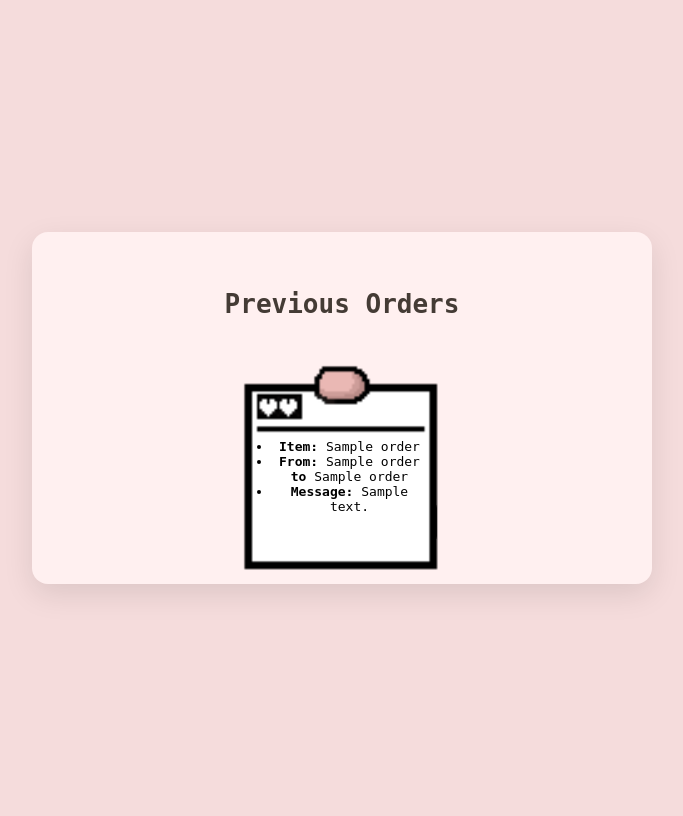
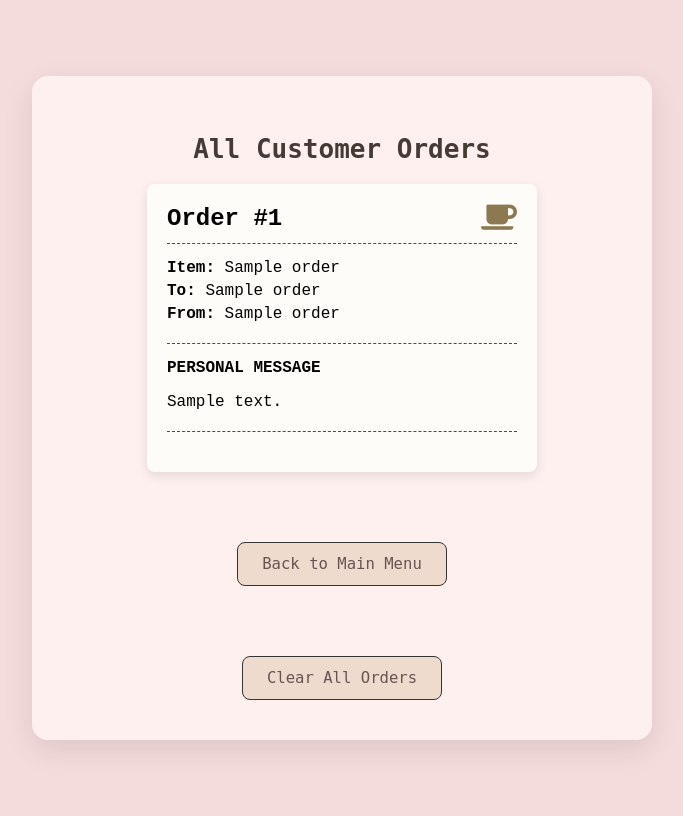
Before and after one commit to starryyeyed/coffee-simulator, a Flask app: template cafe-game/templates/orders.html in a window 1280 px wide. Shown: the whole page, without its empty margins (298-981 px from the left). Run offline with Flask 2, Linux system fonts and the light colour scheme; the template is opened without the code that fills it: most values are stand-ins (such as "Sample title", 1, 10 or a date in 2020).

Commit message:
Final debugs and added clear function to SQLite library!

```diff
--- a/cafe-game/app.py
+++ b/cafe-game/app.py
@@ -2,6 +2,16 @@ from flask import Flask, render_template, request, redirect, url_for
 import sqlite3
 
 app = Flask(__name__)
+
+
+@app.route('/clear_orders')
+def clear_orders():
+    conn = get_db_connection()
+    conn.execute('DELETE FROM orders')
+    conn.commit()
+    conn.close()
+    return redirect(url_for('show_orders'))
+
 
 def get_db_connection():
     conn = sqlite3.connect('cafe.db')
--- a/cafe-game/static/style.css
+++ b/cafe-game/static/style.css
@@ -155,3 +155,69 @@ button {
     margin-top: 60px; /* gives space */
     text-align: center; /* centers link text */
 }
+
+.receipt-container {
+display: flex;
+flex-direction: column;
+gap: 30px;
+width: 100%;
+align-items: center;
+}
+
+.order-receipt {
+background-color: #fdfcf9;
+padding: 20px;
+border-radius: 8px;
+box-shadow: 0 4px 12px rgba(0, 0, 0, 0.1);
+width: 100%;
+max-width: 350px;
+text-align: left;
+font-family: 'Courier New', Courier, monospace;
+}
+
+.receipt-header {
+display: flex;
+justify-content: space-between;
+align-items: center;
+border-bottom: 1px dashed #4c4a47;
+padding-bottom: 10px;
+margin-bottom: 15px;
+}
+
+.receipt-header h2 {
+font-size: 1.5rem;
+margin: 0;
+}
+
+.receipt-header .fas {
+font-size: 1.8rem;
+color: #8c7851;
+}
+
+.receipt-details p {
+margin: 5px 0;
+}
+
+.receipt-message {
+margin-top: 20px;
+padding-top: 15px;
+border-top: 1px dashed #4c4a47;
+}
+
+.receipt-message h3 {
+margin: 0 0 10px;
+font-size: 1rem;
+text-transform: uppercase;
+}
+
+.dashed-line {
+border-top: 1px dashed #4c4a47;
+margin: 20px 0;
+}
+
+.no-orders {
+text-align: center;
+font-style: italic;
+color: #999;
+margin-top: 50px;
+}
--- a/cafe-game/templates/index.html
+++ b/cafe-game/templates/index.html
@@ -19,7 +19,7 @@
             </form>
         </div>
         <div class ="nav-button">
-            <form action="/show_orders" method="GET">
+            <form action="/orders" method="GET">
                 <button type="submit">View Past Orders</button>
             </form>
         </div>
--- a/cafe-game/templates/orders.html
+++ b/cafe-game/templates/orders.html
@@ -3,36 +3,41 @@
 <head>
     <meta charset="UTF-8">
     <meta name="viewport" content="width=device-width, initial-scale=1.0">
-    <title>Previous Orders</title>
-    <link rel="stylesheet" href="{{url_for('static', filename='style.css')}}"> <!-- Flask-specific way to create a URL for a file in static folder-->
+    <title>Customer Orders</title>
+    <link rel="stylesheet" href="{{ url_for('static', filename='style.css') }}">
+    <link rel="stylesheet" href="https://cdnjs.cloudflare.com/ajax/libs/font-awesome/6.0.0-beta3/css/all.min.css">
 </head>
 <body>
     <div class="game-container">
-    <h1>Previous Orders</h1>
-    {% if orders %}
-    <div class="orders-container">
-        {% for order in orders %}
-            <div class="display-container">
-                <img src="{{url_for('static', filename='coffee_notes.png')}}" alt="Coffee Notes" class="display-image">
-                <div class="order-overlay">
-                    <ul>
-                        <li><b>Item:</b> {{ order.item_name }}<br></li>
-                        <li><b>From:</b> {{ order.sender_name }} <b>to</b> {{ order.recipient_name }}<br></li>
-                        <li><b>Message:</b> {{ order.message }}</li>
-                    </ul>
+        <h1>All Customer Orders</h1>
+        <div class="receipt-container">
+            {% for order in orders %}
+            <div class="order-receipt">
+                <div class="receipt-header">
+                    <h2>Order #{{ order.id }}</h2>
+                    <i class="fas fa-coffee"></i>
                 </div>
+                <div class="receipt-details">
+                    <p><strong>Item:</strong> {{ order.item_name }}</p>
+                    <p><strong>To:</strong> {{ order.recipient_name }}</p>
+                    <p><strong>From:</strong> {{ order.sender_name }}</p>
+                </div>
+                <div class="receipt-message">
+                    <h3>Personal Message</h3>
+                    <p>{{ order.message }}</p>
+                </div>
+                <div class="dashed-line"></div>
             </div>
-        {% endfor %}
+            {% else %}
+            <p class="no-orders">No orders have been placed yet.</p>
+            {% endfor %}
         </div>
-    {% else %}
-        <p>No orders have been placed yet.</p>
-    {% endif %}
-
-    <div class="nav-button">
-        <form action="/" method="GET">
-            <button type="submit">Go Back to Cafe!</button>
-        </form>
-    </div>
+        <div class="button-container">
+            <a href="{{ url_for('index') }}" class="nav-button">Back to Main Menu</a>
+        </div>
+        <div class="button-container">
+          <a href="{{ url_for('clear_orders') }}" class="nav-button">Clear All Orders</a>
+        </div>
     </div>
 </body>
 </html>
```
Also changed, not shown: cafe-game/cafe.db, cafe.db.
